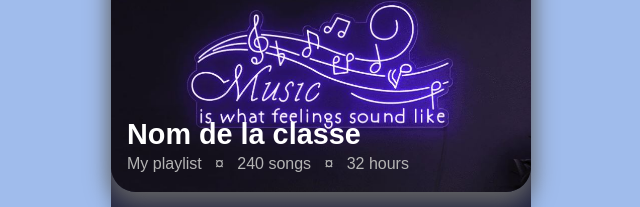
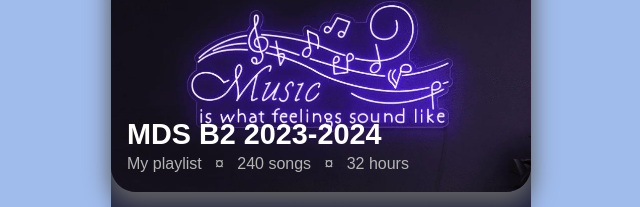
Before and after one commit to aurelienbois/MDSong, a React (Create React App) app: page / in a window 1280 px wide. Shown: the part 86-293 px from the top of the page, without its empty margins (319-959 px from the left). Built offline with nearby package versions, Linux system fonts and the light colour scheme; a web font is replaced by a local one.

Commit message:
Modification de certains items

```diff
--- a/src/components/Homepage.js
+++ b/src/components/Homepage.js
@@ -11,7 +11,7 @@ function Homepage() {
   return (
     <div className='home position-relative'>
         <section className='top-section p-3'>
-            <h1 className='m-0'>Nom de la classe</h1>
+            <h1 className='m-0'>MDS B2 2023-2024</h1>
             <p className='m-0 '>My playlist &nbsp;&nbsp;¤&nbsp;&nbsp; 240 songs &nbsp;&nbsp;¤&nbsp;&nbsp; 32 hours </p>
         </section>
         <section className='bottom-section p-3 pt-4'>
```
